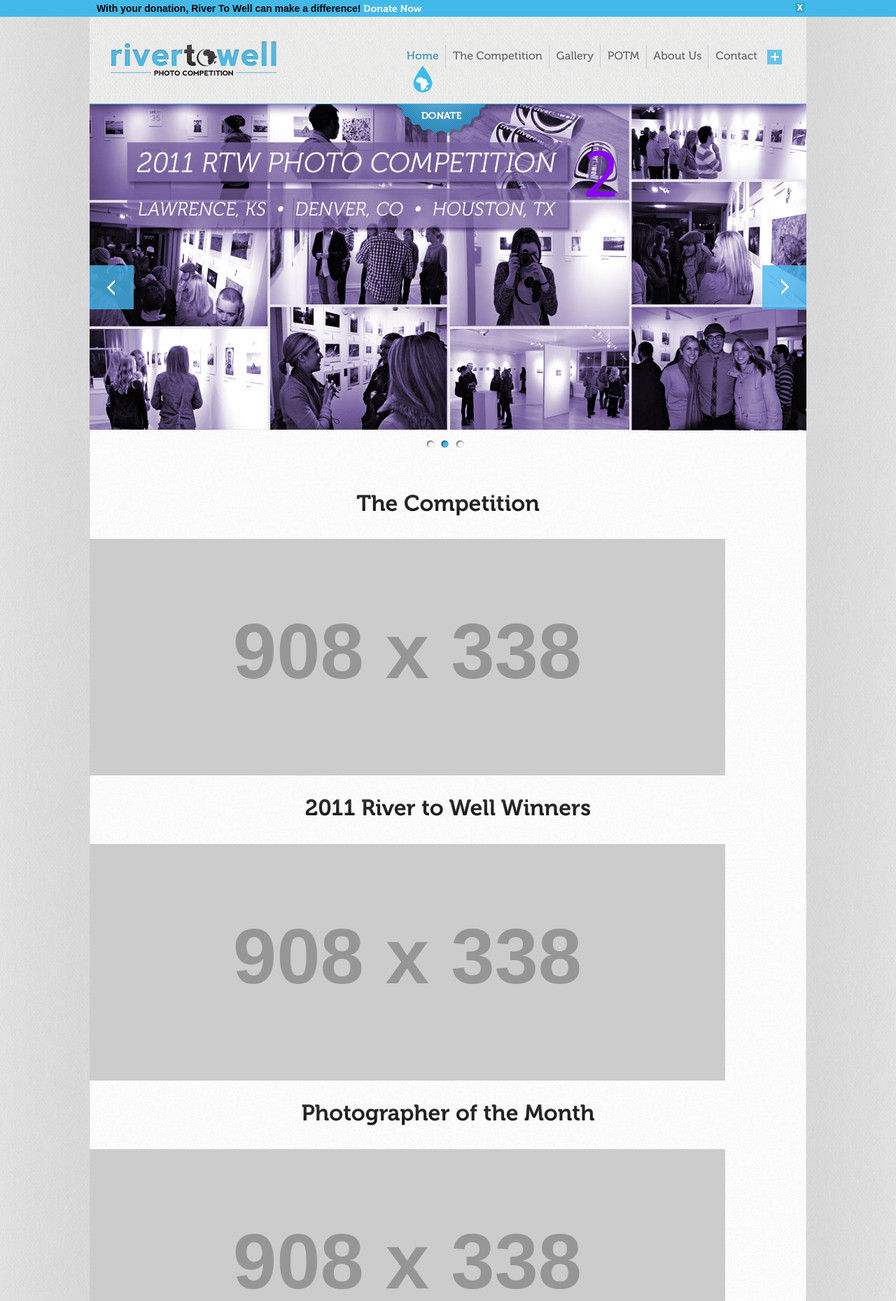
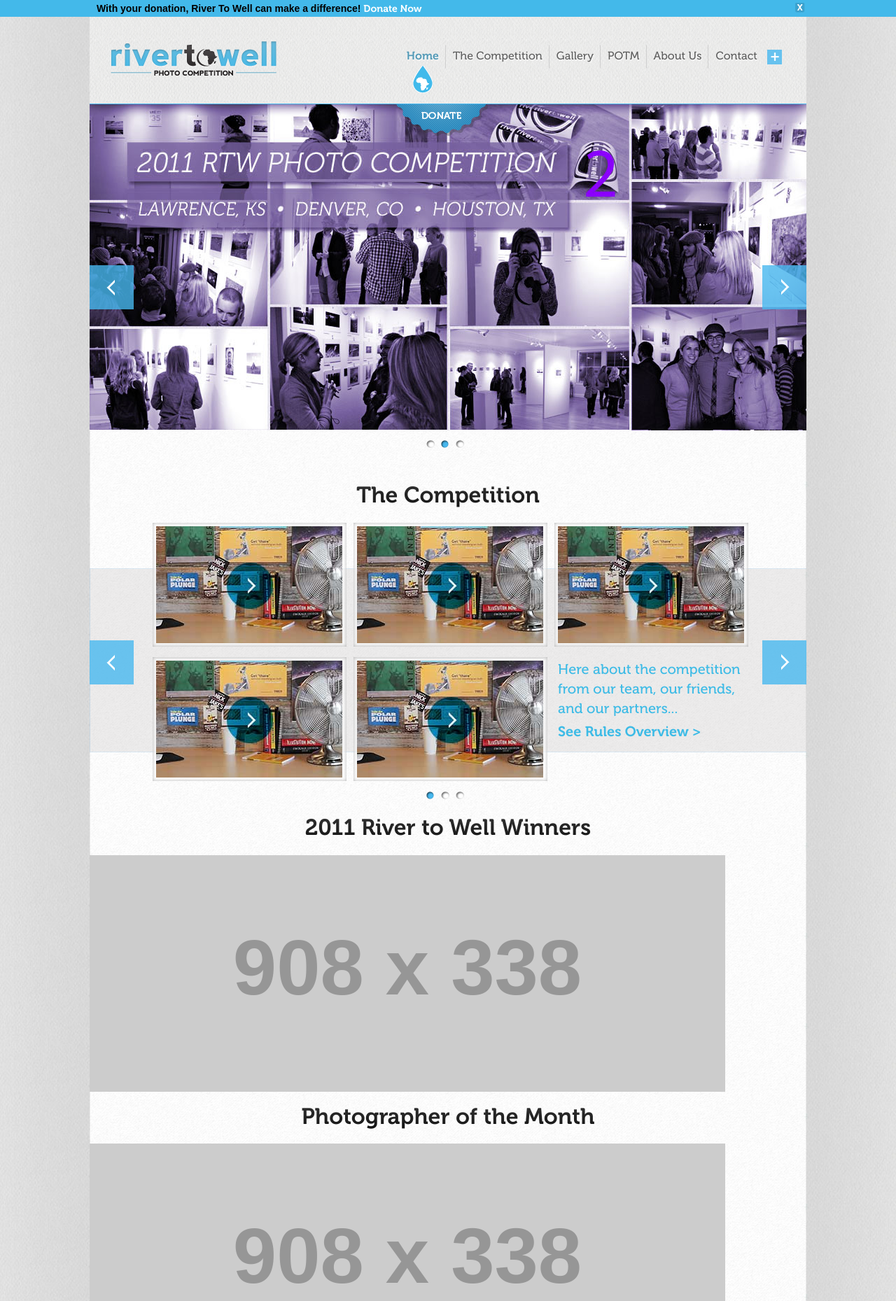
Before and after one commit to spfaffly/rtw-htmlbuild, a PHP site: a page that uses index.html in a window 1280 px wide. Shown: the top 1859 px of the page at 70% size. Run offline with PHP 8.4, Linux system fonts and the light colour scheme; grey boxes labelled with a size stand in for pictures from a placeholder-image service; some libraries are stand-ins or nearby versions.

Commit message:
Competition section

```diff
--- a/css/style.css
+++ b/css/style.css
@@ -74,9 +74,10 @@ td { vertical-align: top; }
 
   /* Section */
     .section { }
-    .section.overlay { background:url(../img/background_overlay.jpg) repeat; border:1px solid #c3d1dc; border-left:none; border-right:none; }
-    .section .column { float:left; width:485px; }
-    .section .column.right { float: right; width:400px; }
+    .section h2 { margin:15px 0; }
+    .section .carousel { background:url(../img/section_overlay.png) 0 65px no-repeat; height:400px; position: relative; }
+    .section .carousel .slide { float: left; width:1024px; height:370px; }
+    .section .carousel .pager { }
 
   /* Arrow Buttons */
     .arrow { background:url(../img/arrow_button_sprite.png) no-repeat; height:63px; width:63px; position: absolute; }
@@ -84,6 +85,7 @@ td { vertical-align: top; }
       .arrow.prev { top:50%; margin-top:-32px; left:0; }
       .arrow.next { top:50%; margin-top:-32px; right:0; background-position:-70px 0;}
         .arrow.next:hover { background-position:-70px -70px;}
+
   /* Pager Buttons */
     .pager { text-align:center; }
     .pager a { margin-right:8px; background:url(../img/pager_button_sprite.png) -21px 0 no-repeat; height:13px; width:13px; display: inline-block; border: 0; font: 0/0 a; text-shadow: none; color: transparent; background-color: transparent; }
@@ -124,6 +126,12 @@ td { vertical-align: top; }
     .hero .donate { }
 
   /* Competition Section */
+  .competition { }
+  .competition .videos { margin-left:90px; }
+  .competition .video { background:url(../img/competition_poster_frame.png) no-repeat; padding:5px; margin-right:10px; margin-bottom:15px; height:167px; width:267px; float: left; }
+  .competition .nexttext { font-size:20px; color: #3dbbe6; font-family:'Museo-500'; padding:5px; margin-right:10px; margin-bottom:15px; height:167px; width:267px; float: left; }
+  .competition .nexttext p { margin:0; }
+  .competition .nexttext a { color: #3dbbe6; font-family:'Museo-700'; display: block !important; margin-top:5px; }
 
   /* Winners Section */
 
--- a/index.html
+++ b/index.html
@@ -58,7 +58,25 @@
 
     <section id="competition" class="competition section clearfix">
       <h2>The Competition</h2>
-      <img src="http://placehold.it/908x338&amp;text=The+Competition" />
+      <div class="carousel">
+        <ul class="reset">
+          <li class="slide slideone">
+            <div class="videos reset">
+              <div class="video"><a href="#"><img src="img/competition_poster_fpo.jpg" width="266" height="167" /></a></div>
+              <div class="video"><a href="#"><img src="img/competition_poster_fpo.jpg" width="266" height="167" /></a></div>
+              <div class="video"><a href="#"><img src="img/competition_poster_fpo.jpg" width="266" height="167" /></a></div>
+              <div class="video"><a href="#"><img src="img/competition_poster_fpo.jpg" width="266" height="167" /></a></div>
+              <div class="video"><a href="#"><img src="img/competition_poster_fpo.jpg" width="266" height="167" /></a></div>
+              <div class="nexttext"><p>Here about the competition<br /> from our team, our friends, and our partners... <a class="next" href="#">See Rules Overview &gt;</a></p>
+            </div>
+          </li>
+          <li class="slide slideone">Page Two</li>
+          <li class="slide slideone">Page Three</li>
+        </ul>
+        <a href="#" class="ir arrow prev">Previous</a>
+        <a href="#" class="ir arrow next">Next</a>
+        <div class="pager"></div>
+      </div>
     </section> <!-- END competition -->
 
     <section id="winners" class="winners section clearfix">
--- a/js/main.js
+++ b/js/main.js
@@ -40,7 +40,6 @@ $(document).ready(function(){
     // });
 
 	/* Initialize Main Hero */
-	// @TODO: Custom callback functions to control scolling
 	$("#herocarousel").carouFredSel({
       width: "100%",
       height: "auto",
@@ -50,6 +49,31 @@ $(document).ready(function(){
       next: { button: "#hero .next", key: "right" },
       pagination: "#hero .pager"
 	});
+
+   /* Initialize Carousels */
+   $(".carousel ul").carouFredSel({
+      circular: false,
+      infinite: false,
+      width: "100%",
+      height: "auto",
+      auto: { play: false, duration: 3000 },
+      scroll:{duration: 1000, fx:"scroll", easing: "swing"},
+      prev: {
+         button: function() {
+            return $(this).parents(".section").find(".prev");
+         }
+      },
+      next: {
+         button: function() {
+            return $(this).parents(".section").find(".next");
+         }
+      },
+      pagination  : {
+         container: function() {
+            return $(this).parents(".section").find(".pager");
+         }
+      }
+   });
 
 	/* Initialize Winners */
 	// @TODO: Custom callback functions to control scolling
```
Also changed, not shown: img/competition_poster_fpo.jpg (added), img/competition_poster_frame.png (added), img/section_overlay.png (added).
